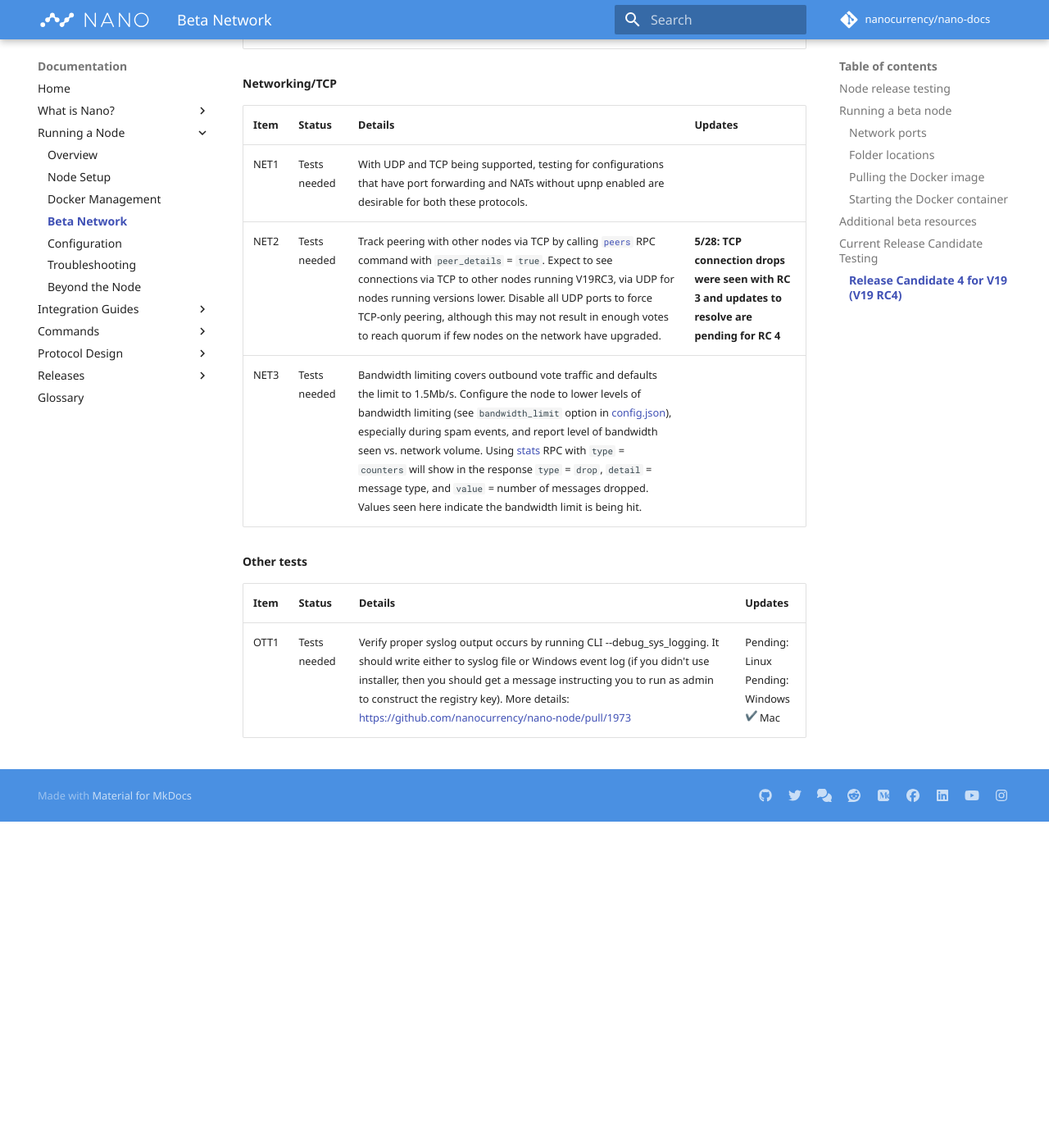
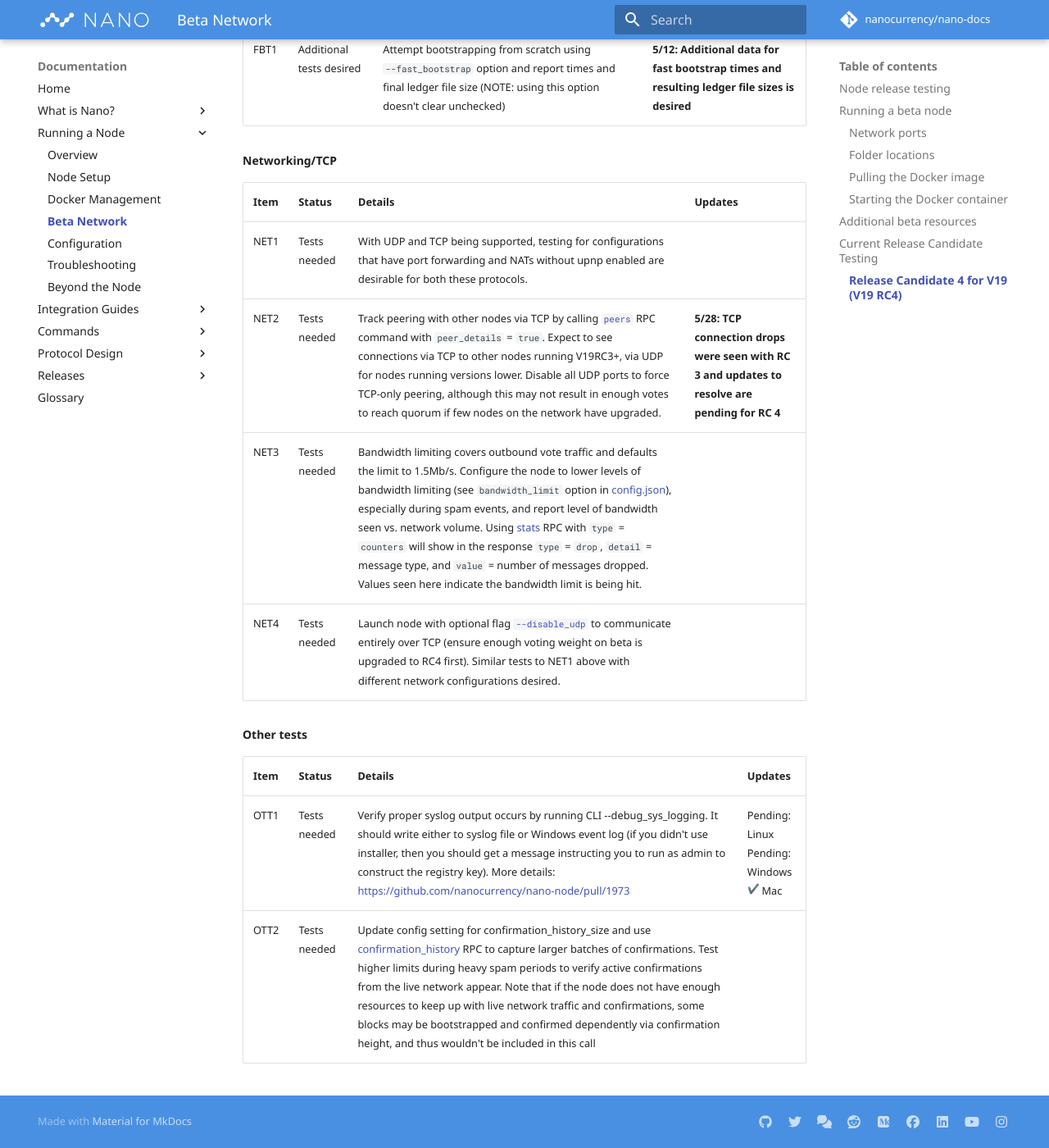
Before and after one commit to nanocurrency/nano-docs, an MkDocs documentation site: the page built from docs/running-a-node/beta-network.md, in a window 1280 px wide and 1400 px high, scrolled down 7134 px. Shown: the whole window at 82% size. Built offline with MkDocs 1.6.1 and Material for MkDocs 9.7.7, drawn with Linux system fonts in a browser that asks for light colours; emoji names are drawn with the system emoji font; comment, search, counter and statistics services are not loaded; before the commit the page ends 8136 px from its top, so only the background shows below that; some of the changed text lies outside the part shown.

Commit message:
Add a few new test scenarios

```diff
--- a/docs/running-a-node/beta-network.md
+++ b/docs/running-a-node/beta-network.md
@@ -119,6 +119,7 @@
 |------|--------|---------|---------|
 | WST1 | :heavy_check_mark: Complete | Configure node to use the websocket callbacks and spam network with a known set of pre-calculated blocks | **5/12: Multiple cases of websocket setups completed and functioning** |
 | WST2 | Tests needed | Setup websocket with confirmation of all blocks on a fresh node and allow syncing from scratch. **NOTE:** This will capture confirmations for all blocks in the ledger which will be a large amount of data. Validate confirmations seen is close to total block count when caught up with the network. | Not yet tested |
+| WST3 | Tests needed | Setup websocket with confirmation of various subscription types (configuration details pending in documentation) | |
 | WSM1 | Additional tests desired | Collect all callbacks from websocket to compare against known spam blocks sent out for any potential gaps | **5/12: Comparison of websocket to callback for validating full block capture has been attempted but so far is inconclusive, additional testing desired** |
 
 
@@ -156,11 +157,13 @@
 | Item | Status | Details | Updates |
 |------|--------|---------|---------|
 | NET1 | Tests needed | With UDP and TCP being supported, testing for configurations that have port forwarding and NATs without upnp enabled are desirable for both these protocols. | |
-| NET2 | Tests needed | Track peering with other nodes via TCP by calling [`peers`](/commands/rpc-protocol/#peers) RPC command with `peer_details` = `true`. Expect to see connections via TCP to other nodes running V19RC3, via UDP for nodes running versions lower. Disable all UDP ports to force TCP-only peering, although this may not result in enough votes to reach quorum if few nodes on the network have upgraded. | **5/28: TCP connection drops were seen with RC 3 and updates to resolve are pending for RC 4** |
+| NET2 | Tests needed | Track peering with other nodes via TCP by calling [`peers`](/commands/rpc-protocol/#peers) RPC command with `peer_details` = `true`. Expect to see connections via TCP to other nodes running V19RC3+, via UDP for nodes running versions lower. Disable all UDP ports to force TCP-only peering, although this may not result in enough votes to reach quorum if few nodes on the network have upgraded. | **5/28: TCP connection drops were seen with RC 3 and updates to resolve are pending for RC 4** |
 | NET3 | Tests needed | Bandwidth limiting covers outbound vote traffic and defaults the limit to 1.5Mb/s. Configure the node to lower levels of bandwidth limiting (see `bandwidth_limit` option in [config.json](/running-a-node/configuration/#example-file)), especially during spam events, and report level of bandwidth seen vs. network volume. Using [stats](/commands/rpc-protocol/#stats) RPC with `type` = `counters` will show in the response `type` = `drop`, `detail` = message type, and `value` = number of messages dropped. Values seen here indicate the bandwidth limit is being hit. | |
+| NET4 | Tests needed | Launch node with optional flag [`--disable_udp`](/commands/command-line-interface/#-disable_udp) to communicate entirely over TCP (ensure enough voting weight on beta is upgraded to RC4 first). Similar tests to NET1 above with different network configurations desired. | |
 
 **Other tests**
 
 | Item | Status | Details | Updates |
 |------|--------|---------|---------|
 | OTT1 | Tests needed | Verify proper syslog output occurs by running CLI --debug_sys_logging. It should write either to syslog file or Windows event log (if you didn't use installer, then you should get a message instructing you to run as admin to construct the registry key). More details: https://github.com/nanocurrency/nano-node/pull/1973 | Pending: Linux<br />Pending: Windows<br />:heavy_check_mark: Mac |
+| OTT2 | Tests needed | Update config setting for confirmation_history_size and use [confirmation_history](/commands/rpc-protocol/#confirmation_history) RPC to capture larger batches of confirmations. Test higher limits during heavy spam periods to verify active confirmations from the live network appear. Note that if the node does not have enough resources to keep up with live network traffic and confirmations, some blocks may be bootstrapped and confirmed dependently via confirmation height, and thus wouldn't be included in this call | |
```
